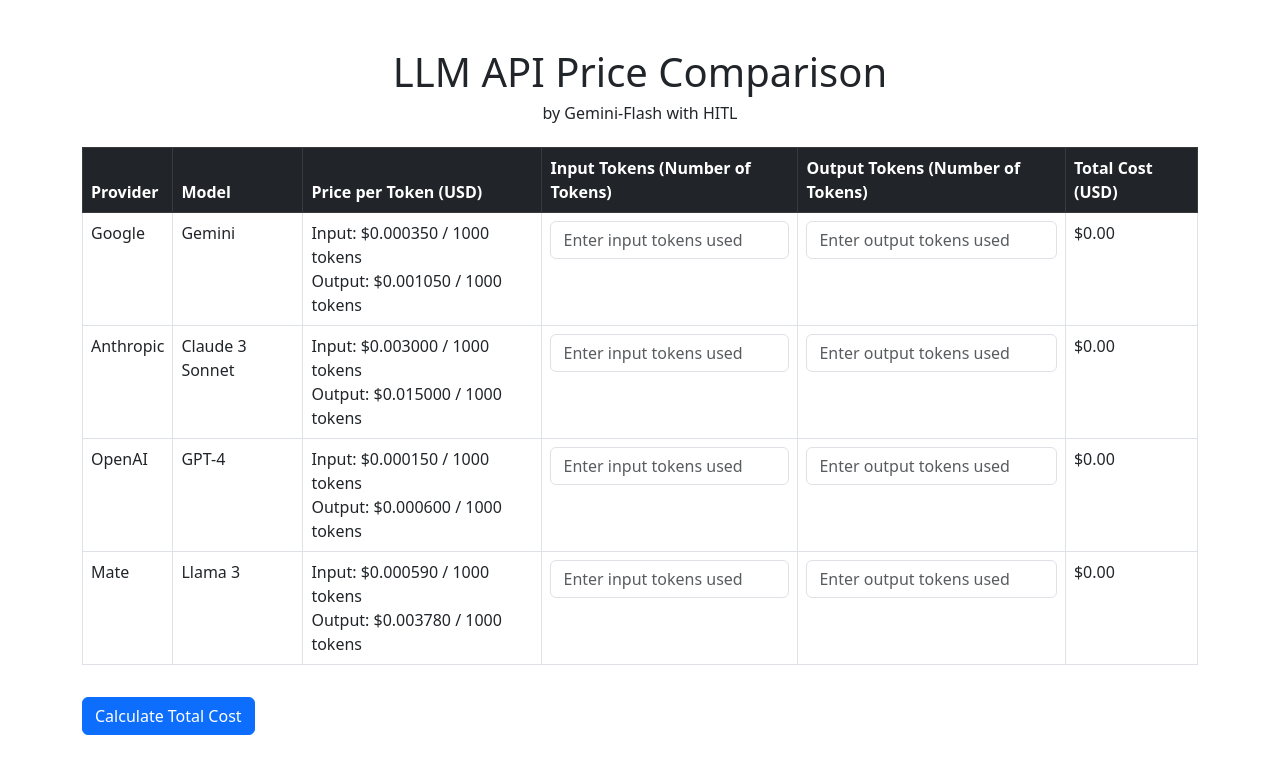
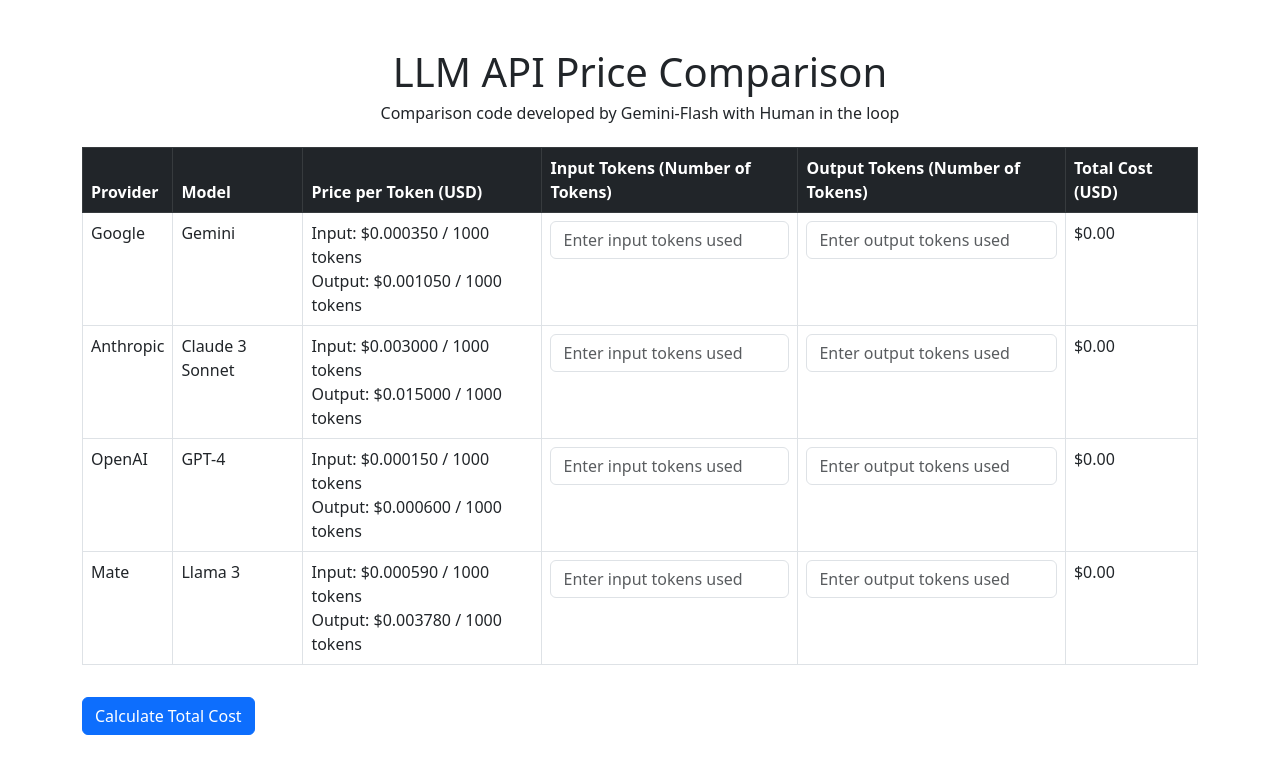
Before and after one commit to muthuks2020/llmprice, a plain HTML site: page index.html in a window 1280 px wide. Drawn offline with nearby package versions, Linux system fonts and the light colour scheme.

Commit message:
Update index.html

```diff
--- a/index.html
+++ b/index.html
@@ -10,7 +10,7 @@
 
 <div class="container mt-5">
     <h1 class="text-center">LLM API Price Comparison</h1>
-    <h6 class="text-center">by Gemini-Flash with HITL</h1>
+    <h6 class="text-center">Comparison code developed by Gemini-Flash with Human in the loop</h1>
     <table class="table table-bordered mt-4">
         <thead class="table-dark">
             <tr>
```
